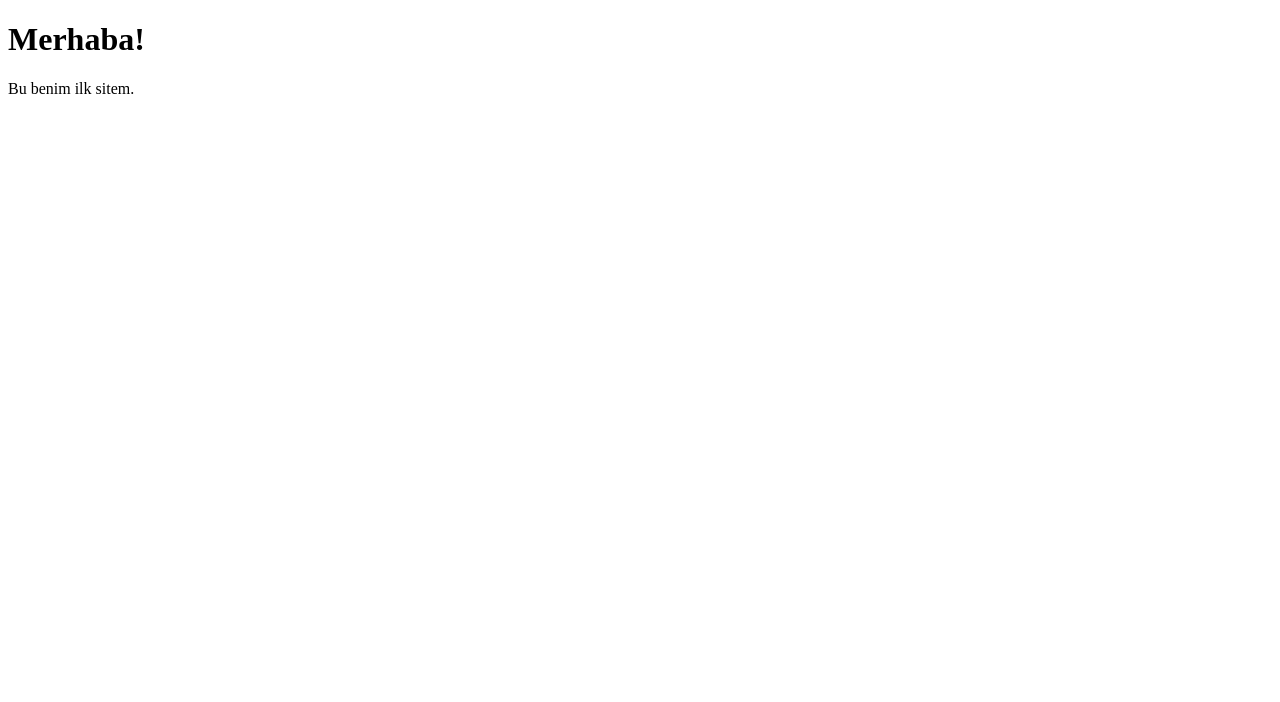
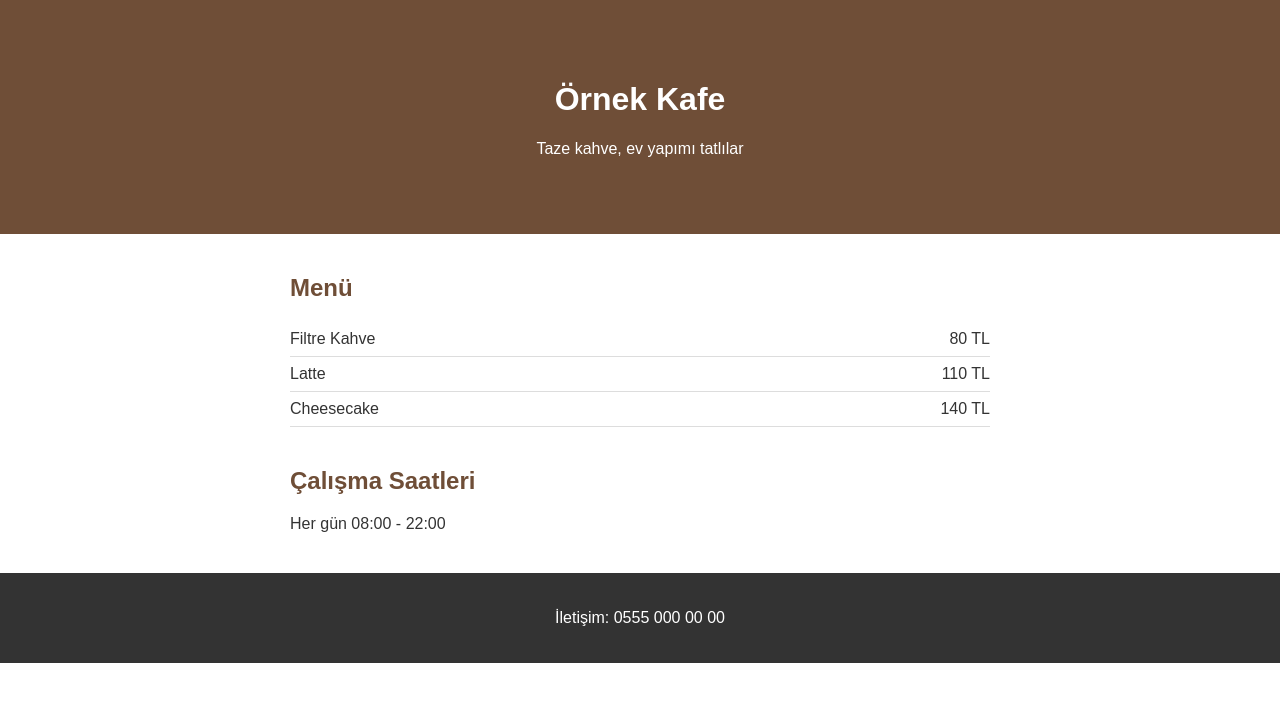
Before and after one commit to caglece/benim-site, a plain HTML site: page index.html in a window 1280 px wide. Drawn offline with Linux system fonts and the light colour scheme.

Commit message:
Kafe sayfası eklendi

```diff
--- a/index.html
+++ b/index.html
@@ -2,10 +2,37 @@
 <html lang="tr">
 <head>
   <meta charset="UTF-8">
-  <title>Benim Sitem</title>
+  <meta name="viewport" content="width=device-width, initial-scale=1">
+  <title>Örnek Kafe</title>
+  <style>
+    body { font-family: Arial, sans-serif; margin: 0; color: #333; }
+    header { background: #6f4e37; color: white; text-align: center; padding: 60px 20px; }
+    section { max-width: 700px; margin: 40px auto; padding: 0 20px; }
+    h2 { color: #6f4e37; }
+    .urun { display: flex; justify-content: space-between; border-bottom: 1px solid #ddd; padding: 8px 0; }
+    footer { background: #333; color: white; text-align: center; padding: 20px; }
+  </style>
 </head>
 <body>
-  <h1>Merhaba!</h1>
-  <p>Bu benim ilk sitem.</p>
+  <header>
+    <h1>Örnek Kafe</h1>
+    <p>Taze kahve, ev yapımı tatlılar</p>
+  </header>
+
+  <section>
+    <h2>Menü</h2>
+    <div class="urun"><span>Filtre Kahve</span><span>80 TL</span></div>
+    <div class="urun"><span>Latte</span><span>110 TL</span></div>
+    <div class="urun"><span>Cheesecake</span><span>140 TL</span></div>
+  </section>
+
+  <section>
+    <h2>Çalışma Saatleri</h2>
+    <p>Her gün 08:00 - 22:00</p>
+  </section>
+
+  <footer>
+    <p>İletişim: 0555 000 00 00</p>
+  </footer>
 </body>
 </html>
```
